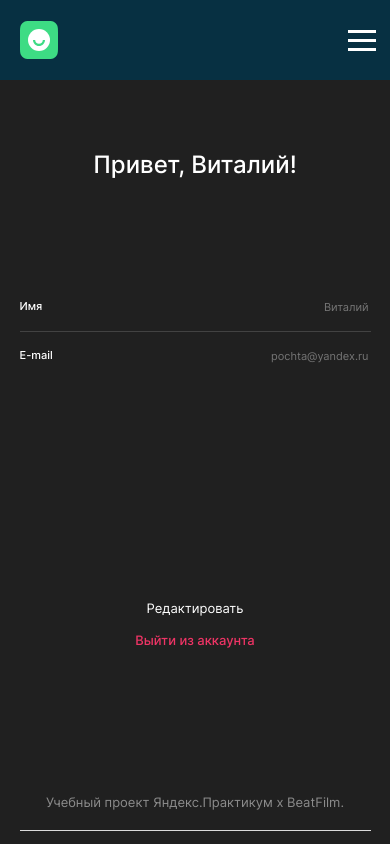
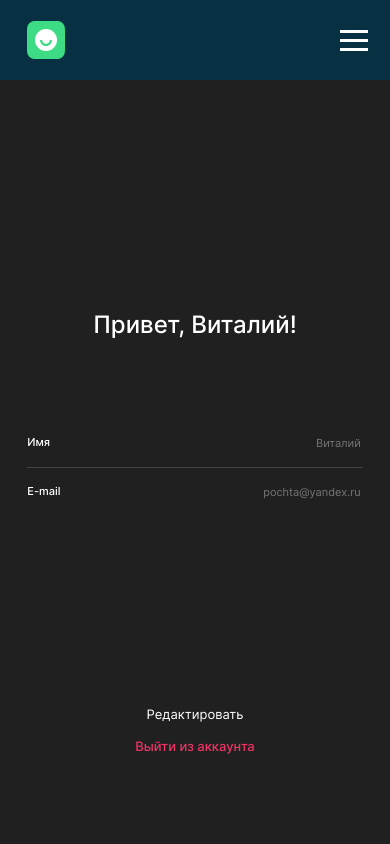
Before and after one commit to vitka27/movies-explorer-frontend, a React (Create React App) app: page /profile in a window 390 px wide. Shown: the top 844 px of the page. Built offline with nearby package versions, Linux system fonts and the light colour scheme.

Commit message:
fix block 768 px

```diff
--- a/src/components/App/App.css
+++ b/src/components/App/App.css
@@ -1,3 +1,6 @@
+/* * {
+  border: 1px solid red;
+} */
 .wrapper {
   display: flex;
   flex-direction: column;
@@ -5,7 +8,7 @@
   min-height: 100%;
 }
 .wrapper__section {
-  padding: 0px clamp(30px, 5vw, 70px);
+  padding: 0px clamp(50px, 1vw, 70px);
 }
 .wrapper__section-container {
   max-width: 1280px;
@@ -25,11 +28,11 @@
 }
 @media screen and (max-width: 768px) {
   .wrapper__section {
-    padding: 0px clamp(14px, 5vw, 30px);
+    padding: 0px clamp(14px, 7vw, 40px);
   }
 }
-/* @media screen and (max-width: 320px) {
+@media screen and (max-width: 320px) {
   .wrapper__section {
-    padding: 0px 16px;
+    padding: 0px 14px;
   }
-} */
+}
--- a/src/components/Auth/Profile/Profile.css
+++ b/src/components/Auth/Profile/Profile.css
@@ -1,9 +1,5 @@
 .profile {
-  background: #202020;
-  display: flex;
   height: 100%;
-  flex-direction: column;
-  align-items: center;
   padding-top: 70px;
   padding-bottom: 70px;
 }
@@ -35,7 +31,6 @@
 .profile__input:first-child {
   padding-top: 0px;
   border: none;
-
 }
 .profile__input:last-child {
   padding-bottom: 0;
@@ -101,6 +96,17 @@
   color: #ee3465;
   font-weight: 500;
 }
+@media screen and (max-width: 768px) {
+  .profile {
+    padding-top: 230px;
+  }
+  .profile__title {
+    padding-bottom: 96px;
+  }
+  .profile__buttons{
+    padding-top: 190px;
+  }
+}
 
 @media screen and (max-width: 320px) {
   .profile__title {
@@ -110,7 +116,7 @@
     padding-left: 13px;
     padding-right: 13px;
   }
-  .profile__buttons{
+  .profile__buttons {
     padding-top: 360px;
   }
 }
--- a/src/components/Auth/Profile/Profile.jsx
+++ b/src/components/Auth/Profile/Profile.jsx
@@ -2,8 +2,8 @@ import React from "react";
 
 export default function Profile() {
   return (
-    <section className="wrapper__section profile">
-      <form className="wrapper__section-container profile__form" noValidate="" action="#">
+    <section className="wrapper__section wrapper__section_theme_dark profile">
+      <form className="wrapper__section-container  profile__form" noValidate="" action="#">
         <h3 className="profile__title">Привет, Виталий!</h3>
         <fieldset className="profile__inputs">
           <div className="profile__input">
--- a/src/components/BurgerMenu/BurgerMenu.css
+++ b/src/components/BurgerMenu/BurgerMenu.css
@@ -26,7 +26,7 @@
   transition: transform 0.3s ease-in-out;
 }
 .burger-menu__open .burger-menu__icon-line:nth-child(1) {
-  /* width: 22px; */
+  width: 22px;
   transform: translateY(9px) rotate(135deg);
 }
 .burger-menu__open .burger-menu__icon-line:nth-child(2) {
@@ -34,7 +34,7 @@
   opacity: 0;
 }
 .burger-menu__open .burger-menu__icon-line:nth-child(3) {
-  /* width: 22px; */
+  width: 22px;
   transform: translateY(-9px) rotate(-135deg);
 }
 
--- a/src/components/Form/Form.css
+++ b/src/components/Form/Form.css
@@ -40,6 +40,16 @@
   justify-content: space-between;
 
 }
+
+@media screen and (max-width: 768px) {
+  .form__form{
+    height: auto;
+  }
+  .form__buttons{
+    padding-top: 50px;
+  }
+
+}
 @media screen and (max-width: 320px) {
   .form {
     padding-top: 18px;
--- a/src/components/NotFound/NotFound.css
+++ b/src/components/NotFound/NotFound.css
@@ -45,6 +45,12 @@
 .not-found__link:hover {
   opacity: 0.7;
 }
+@media screen and (max-width: 768px) {
+  .not-found__link {
+    bottom: 220px;
+  }
+
+}
 @media screen and (max-width: 320px) {
   .not-found__code-err {
     font-size: 80px;
```
Also changed, not shown: src/images/RESULT_768_LOGIN.png (added), src/images/RESULT_768_REGISTER.png (added).
